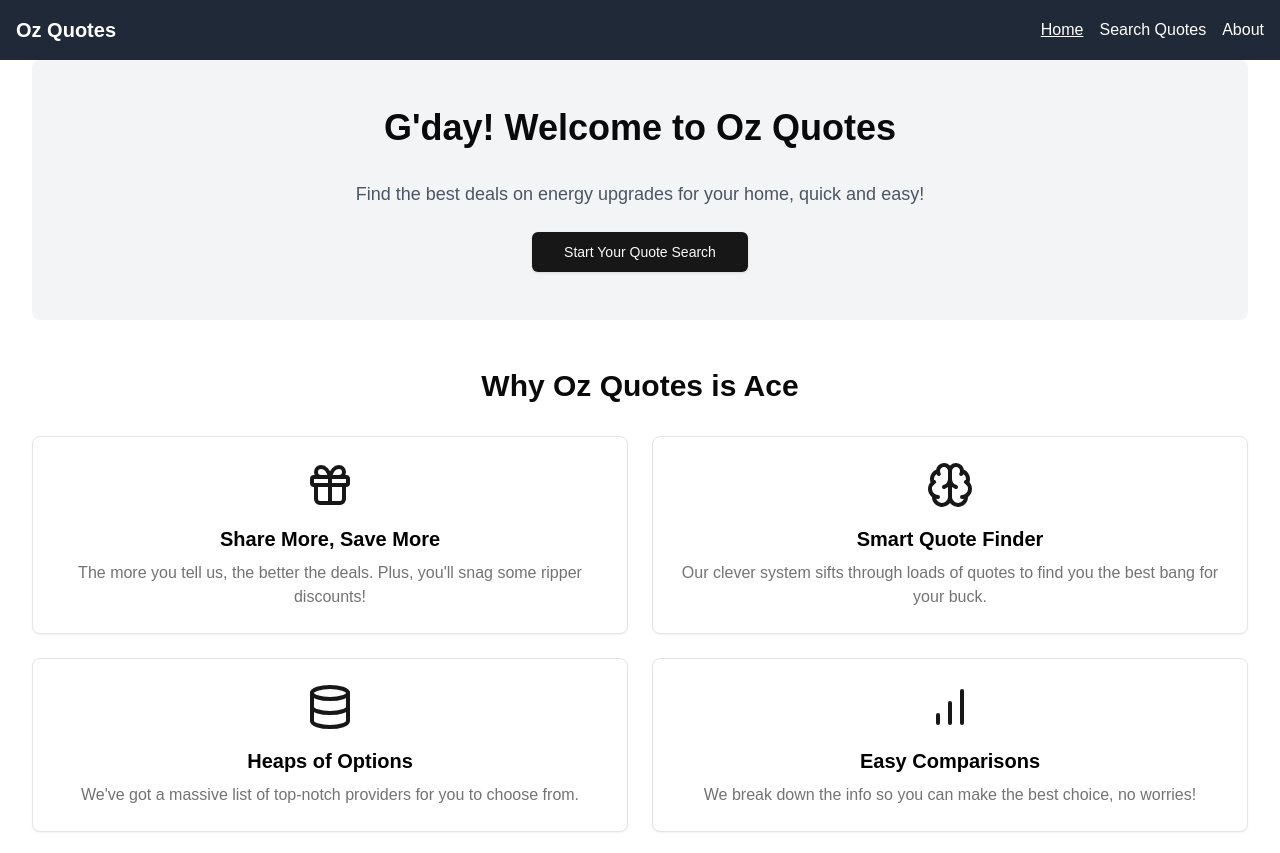
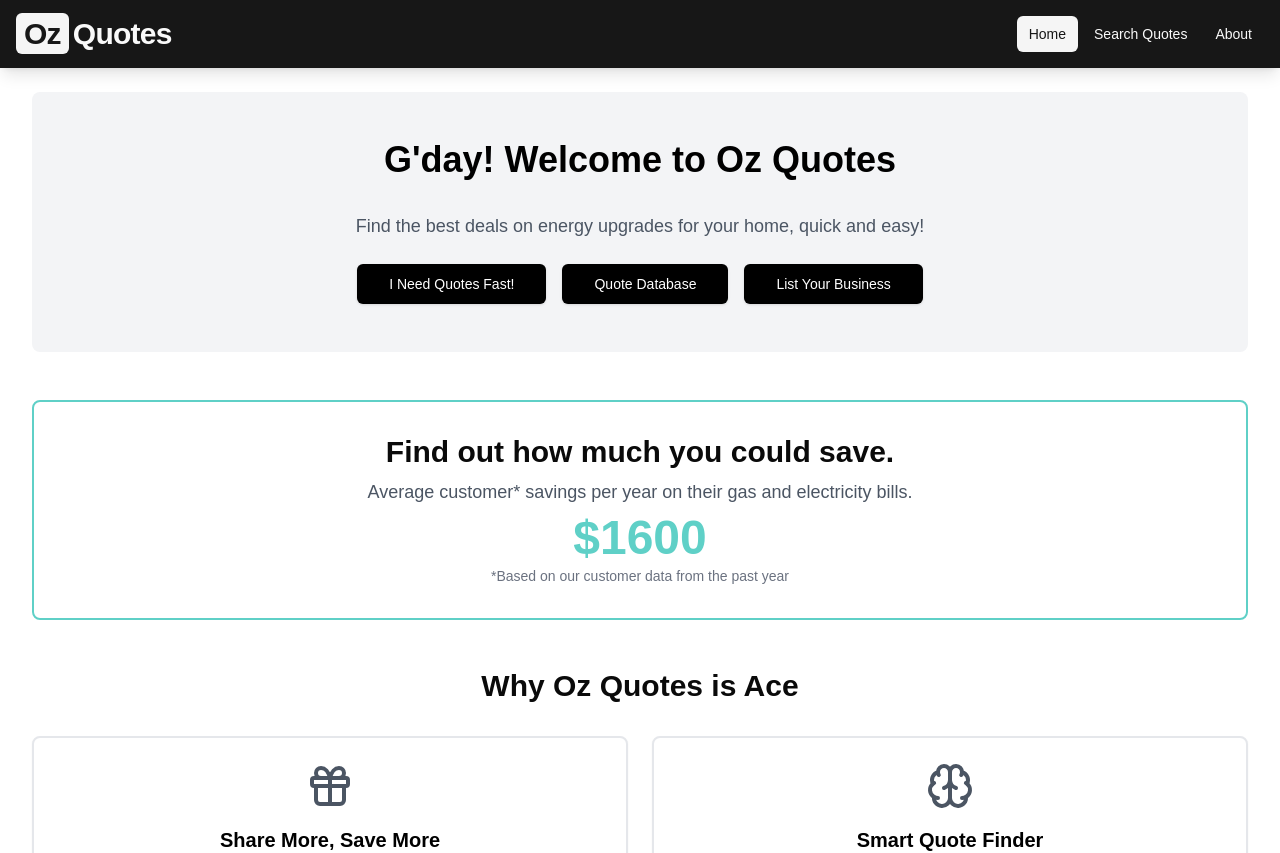
Before and after one commit to Big-jpg/ozquotes, a Next.js app: page / in a window 1280 px wide. Shown: the top 853 px of the page. Built offline with nearby package versions, Linux system fonts and the light colour scheme.

Commit message:
Update landing page layout and styling with ani plus teal plus new butt

```diff
--- /dev/null
+++ b/app/bussiness/page.tsx
@@ -0,0 +1,26 @@
+"use client";
+
+import { Button } from "@/components/ui/button";
+import Link from "next/link";
+
+export default function ListBusinessPage() {
+  return (
+    <div className="max-w-7xl mx-auto px-4 sm:px-6 lg:px-8 py-12">
+      <h1 className="text-4xl font-bold mb-8 text-center">List Your Business</h1>
+      <p className="text-lg text-gray-600 mb-8 text-center">
+        Want to join our network of trusted providers? We're excited to have you on board! This feature is coming soon.
+      </p>
+      <div className="flex justify-center">
+        <Link href="/">
+          <Button
+            variant="default"
+            size="lg"
+            className="bg-black hover:bg-[#5fd0c7] text-white hover:text-black transition-colors duration-300"
+          >
+            Back to Home
+          </Button>
+        </Link>
+      </div>
+    </div>
+  );
+}
--- a/app/globals.css
+++ b/app/globals.css
@@ -76,3 +76,18 @@ body {
     @apply bg-background text-foreground;
   }
 }
+
+@keyframes slideInRight {
+  from {
+    transform: translateX(100%);
+    opacity: 0;
+  }
+  to {
+    transform: translateX(0);
+    opacity: 1;
+  }
+}
+
+.animate-slide-in-right {
+  animation: slideInRight 1s ease-out forwards;
+}
--- /dev/null
+++ b/app/need-quotes/page.tsx
@@ -0,0 +1,26 @@
+"use client";
+
+import { Button } from "@/components/ui/button";
+import Link from "next/link";
+
+export default function NeedQuotesPage() {
+  return (
+    <div className="max-w-7xl mx-auto px-4 sm:px-6 lg:px-8 py-12">
+      <h1 className="text-4xl font-bold mb-8 text-center">Need Quotes Fast!</h1>
+      <p className="text-lg text-gray-600 mb-8 text-center">
+        We're working on getting you quotes as quickly as possible. This feature is coming soon!
+      </p>
+      <div className="flex justify-center">
+        <Link href="/">
+          <Button
+            variant="default"
+            size="lg"
+            className="bg-black hover:bg-[#5fd0c7] text-white hover:text-black transition-colors duration-300"
+          >
+            Back to Home
+          </Button>
+        </Link>
+      </div>
+    </div>
+  );
+}
--- a/components/landing-page.tsx
+++ b/components/landing-page.tsx
@@ -3,7 +3,9 @@
 import { Button } from "@/components/ui/button";
 import { Card, CardContent } from "@/components/ui/card";
 import Link from "next/link";
+import Image from "next/image";
 import { Star, Brain, Gift, BarChart, Database } from "lucide-react";
+import { useEffect, useState } from "react";
 
 const testimonials = [
   {
@@ -25,52 +27,100 @@ const testimonials = [
 
 const features = [
   {
-    icon: <Gift className="w-8 h-8 sm:w-12 sm:h-12 text-primary" />,
+    icon: Gift,
     title: "Share More, Save More",
     description: "The more you tell us, the better the deals. Plus, you'll snag some ripper discounts!"
   },
   {
-    icon: <Brain className="w-8 h-8 sm:w-12 sm:h-12 text-primary" />,
+    icon: Brain,
     title: "Smart Quote Finder",
     description: "Our clever system sifts through loads of quotes to find you the best bang for your buck."
   },
   {
-    icon: <Database className="w-8 h-8 sm:w-12 sm:h-12 text-primary" />,
+    icon: Database,
     title: "Heaps of Options",
     description: "We've got a massive list of top-notch providers for you to choose from."
   },
   {
-    icon: <BarChart className="w-8 h-8 sm:w-12 sm:h-12 text-primary" />,
+    icon: BarChart,
     title: "Easy Comparisons",
     description: "We break down the info so you can make the best choice, no worries!"
   }
 ];
 
 export function LandingPageComponent() {
+  const [isVisible, setIsVisible] = useState(false);
+
+  useEffect(() => {
+    setIsVisible(true);
+  }, []);
+
   return (
-    <div className="max-w-7xl mx-auto px-4 sm:px-6 lg:px-8">
+    <div className="max-w-7xl mx-auto px-4 sm:px-6 lg:px-8 pt-4 sm:pt-6">
       <section className="hero-section text-center py-8 sm:py-12 bg-gray-100 rounded-lg">
-        <h1 className="text-4xl font-bold mb-8">G'day! Welcome to Oz Quotes</h1>
+        <h1 className="text-4xl font-bold mb-8 text-black">G'day! Welcome to Oz Quotes</h1>
         <p className="mt-4 text-base sm:text-lg text-gray-600">
           Find the best deals on energy upgrades for your home, quick and easy!
         </p>
-        <div className="mt-6">
+        <div className="mt-6 flex flex-col sm:flex-row justify-center items-center space-y-4 sm:space-y-0 sm:space-x-4">
+          <Link href="/need-quotes">
+            <Button
+              variant="default"
+              size="lg"
+              className="w-full sm:w-auto bg-black hover:bg-[#5fd0c7] text-white hover:text-black transition-colors duration-300"
+            >
+              I Need Quotes Fast!
+            </Button>
+          </Link>
           <Link href="/search-quotes">
-            <Button variant="default" size="lg" className="w-full sm:w-auto">
-              Start Your Quote Search
+            <Button
+              variant="default"
+              size="lg"
+              className="w-full sm:w-auto bg-black hover:bg-[#5fd0c7] text-white hover:text-black transition-colors duration-300"
+            >
+              Quote Database
+            </Button>
+          </Link>
+          <Link href="/business">
+            <Button
+              variant="default"
+              size="lg"
+              className="w-full sm:w-auto bg-black hover:bg-[#5fd0c7] text-white hover:text-black transition-colors duration-300"
+            >
+              List Your Business
             </Button>
           </Link>
         </div>
       </section>
 
-      {/* Features Section */}
+      <section
+        className={`
+          mt-8 sm:mt-12
+          py-6 sm:py-8
+          transition-all duration-1000 ease-out
+          ${isVisible ? 'opacity-100 translate-x-0' : 'opacity-0 translate-x-full'}
+          border-2 border-[#5fd0c7] rounded-lg
+        `}
+      >
+        <div className="flex flex-col items-center justify-center text-center px-2 sm:px-3 lg:px-4">
+          <h2 className="text-3xl font-bold mb-2">Find out how much you could save.</h2>
+          <p className="text-lg text-gray-600 mb-2">
+            Average customer* savings per year on their gas and electricity bills.
+          </p>
+          <p className="text-5xl font-bold text-[#5fd0c7]">$1600</p>
+          <p className="text-sm text-gray-500 mt-1">*Based on our customer data from the past year</p>
+        </div>
+      </section>
+
       <section className="py-8 sm:py-12">
         <h2 className="text-3xl font-bold text-center mb-8">Why Oz Quotes is Ace</h2>
         <div className="grid grid-cols-1 sm:grid-cols-2 gap-6 mt-6 sm:mt-8">
           {features.map((feature, index) => (
-            <Card key={index}>
+            <Card key={index} className="border-gray-200 border-2 hover:border-[#5fd0c7] transition-colors duration-300 group">
               <CardContent className="p-4 sm:p-6 text-center">
-                <div className="flex justify-center">{feature.icon}</div>
+                <div className="flex justify-center">
+                  <feature.icon className="w-8 h-8 sm:w-12 sm:h-12 text-gray-600 group-hover:text-[#5fd0c7] transition-colors duration-300" />
+                </div>
                 <h3 className="text-xl font-bold mt-3 sm:mt-4">{feature.title}</h3>
                 <p className="text-sm sm:text-base text-muted-foreground mt-2">{feature.description}</p>
               </CardContent>
@@ -79,12 +129,11 @@ export function LandingPageComponent() {
         </div>
       </section>
 
-      {/* Testimonials Section */}
       <section className="py-8 sm:py-12 bg-gray-50 rounded-lg">
         <h2 className="text-3xl font-bold text-center mb-8">What Our Mates Say</h2>
         <div className="grid grid-cols-1 gap-6 mt-6 sm:mt-8">
           {testimonials.map((testimonial, index) => (
-            <Card key={index}>
+            <Card key={index} className="border-gray-200 border hover:border-[#5fd0c7] transition-colors duration-300">
               <CardContent className="p-4 sm:p-6">
                 <div className="flex items-center justify-center mb-3 sm:mb-4">
                   {[...Array(5)].map((_, i) => (
--- a/components/ui/card.tsx
+++ b/components/ui/card.tsx
@@ -5,7 +5,14 @@ const Card = React.forwardRef<
     HTMLDivElement,
     React.HTMLAttributes<HTMLDivElement>
 >(({ className, ...props }, ref) => (
-    <div ref={ref} className={cn("rounded-lg border bg-white text-black shadow-sm", className)} {...props} />
+    <div
+        ref={ref}
+        className={cn(
+            "rounded-lg border bg-white text-black shadow-sm transition-transform duration-300 ease-in-out hover:scale-105",
+            className
+        )}
+        {...props}
+    />
 ));
 Card.displayName = "Card";
 
--- a/components/ui/navbar.tsx
+++ b/components/ui/navbar.tsx
@@ -16,40 +16,43 @@ export default function Navbar() {
   const pathname = usePathname()
 
   return (
-    <nav className="bg-gray-800 p-4">
-      <div className="max-w-7xl mx-auto flex justify-between items-center">
-        <Link href="/" className="text-white text-xl font-bold">
-          Oz Quotes
-        </Link>
-        <div className="hidden md:flex space-x-4">
+    <nav className="bg-primary p-4 shadow-lg">
+      <div className="max-w-7xl mx-auto flex flex-col md:flex-row justify-between items-center">
+        <div className="flex justify-between items-center w-full md:w-auto mb-4 md:mb-0">
+          <Link href="/" className="text-primary-foreground text-3xl font-extrabold tracking-tight transition-all duration-300 transform hover:scale-105 group">
+            <span className="bg-secondary text-secondary-foreground px-2 py-1 rounded-md group-hover:bg-[#5fd0c7]">Oz</span>
+            <span className="ml-1 group-hover:text-[#5fd0c7]">Quotes</span>
+          </Link>
+          <button
+            className="md:hidden text-primary-foreground hover:text-accent-foreground transition-colors duration-300"
+            onClick={() => setIsOpen(!isOpen)}
+            aria-label="Toggle menu"
+          >
+            {isOpen ? <X size={24} /> : <Menu size={24} />}
+          </button>
+        </div>
+        <div className="hidden md:flex space-x-1">
           {navItems.map((item) => (
             <Link
               key={item.name}
               href={item.href}
-              className={`text-white hover:text-gray-300 transition-colors ${
-                pathname === item.href ? "underline" : ""
+              className={`px-3 py-2 rounded-md text-sm font-medium text-primary-foreground hover:bg-[#5fd0c7] hover:text-black transition-all duration-300 ease-in-out transform hover:scale-105 ${
+                pathname === item.href ? "bg-secondary text-secondary-foreground" : ""
               }`}
             >
               {item.name}
             </Link>
           ))}
         </div>
-        <button
-          className="md:hidden text-white"
-          onClick={() => setIsOpen(!isOpen)}
-          aria-label="Toggle menu"
-        >
-          {isOpen ? <X size={24} /> : <Menu size={24} />}
-        </button>
       </div>
       {isOpen && (
-        <div className="md:hidden mt-2">
+        <div className="md:hidden mt-2 space-y-2">
           {navItems.map((item) => (
             <Link
               key={item.name}
               href={item.href}
-              className={`block py-2 text-white hover:text-gray-300 transition-colors ${
-                pathname === item.href ? "underline" : ""
+              className={`block py-2 px-4 text-primary-foreground hover:bg-[#5fd0c7] hover:text-black transition-all duration-300 rounded-md ${
+                pathname === item.href ? "bg-secondary text-secondary-foreground" : ""
               }`}
               onClick={() => setIsOpen(false)}
             >
```
Also changed, not shown: 1 other file (tests, documents, lock files or other folders).
